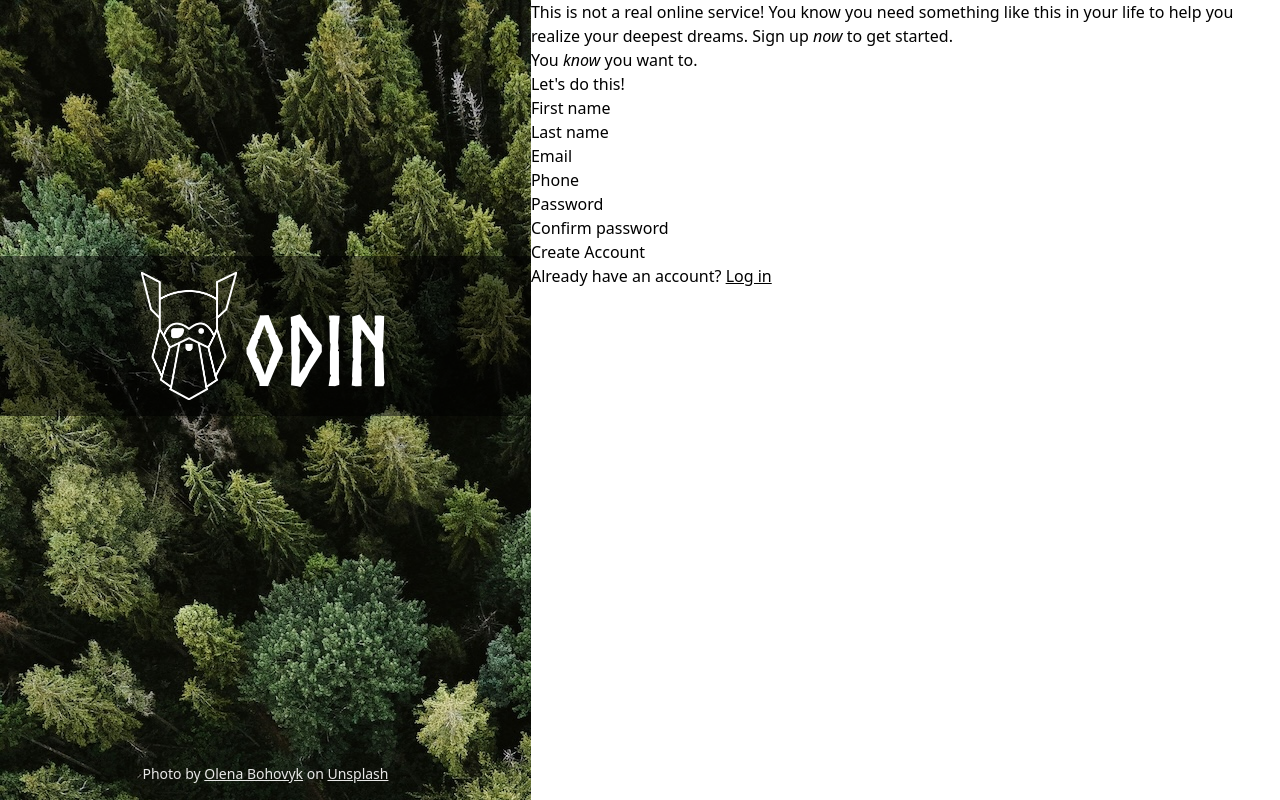
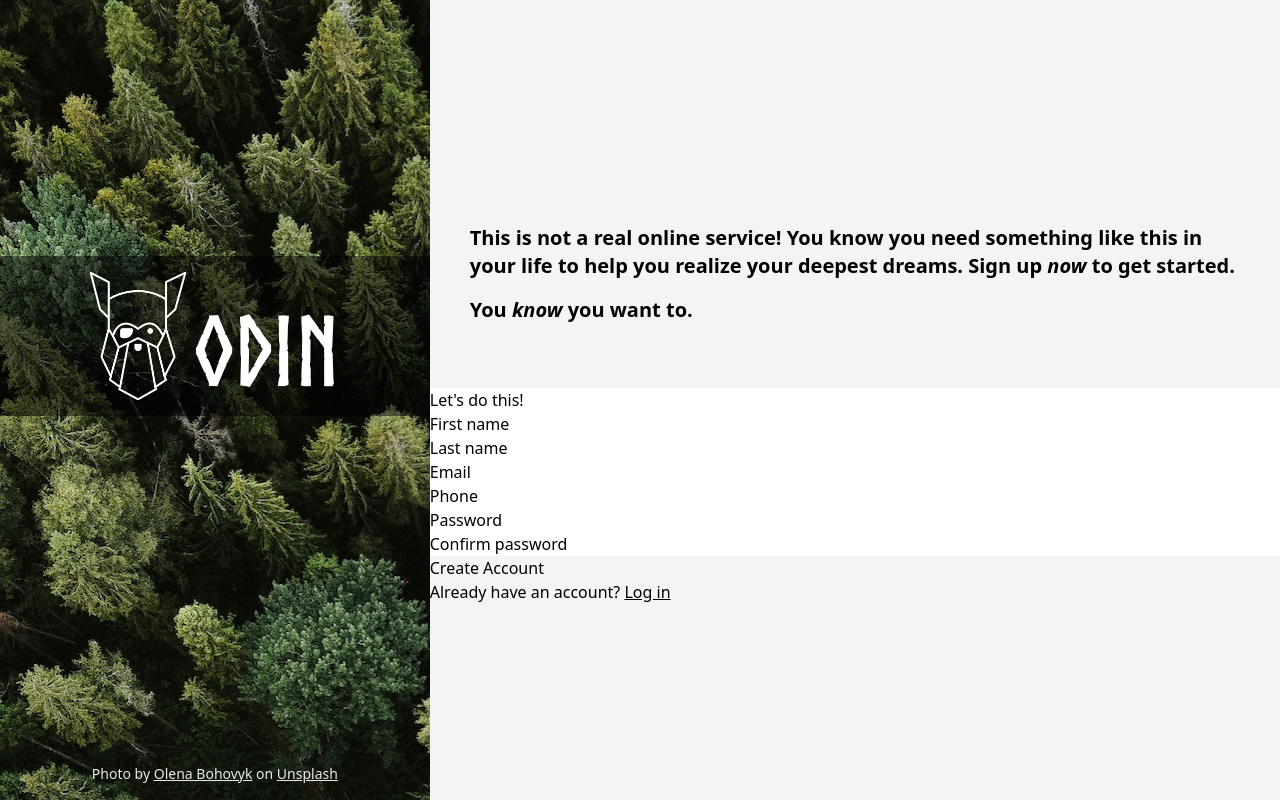
Before and after one commit to alisalemx/top-sign-up-form, a website: page src/index.html in a window 1280 px wide. Drawn offline with Linux system fonts and the light colour scheme.

Commit message:
Add main header styles

```diff
--- a/src/index.html
+++ b/src/index.html
@@ -18,14 +18,14 @@
         <p class="text-center text-sm text-white/90">Photo by <a href="https://unsplash.com/@olenkasergienko?utm_content=creditCopyText&utm_medium=referral&utm_source=unsplash" target="_blank">Olena Bohovyk</a> on <a href="https://unsplash.com/photos/green-pine-tree-during-daytime-3BlVILvh9hM?utm_content=creditCopyText&utm_medium=referral&utm_source=unsplash" target="_blank">Unsplash</a></p>
       </aside>
 
-      <main>
-        <header>
+      <main class="bg-gray-100">
+        <header class="px-10 pt-56 pb-12 text-xl font-semibold [&_p]:mb-4">
           <p>This is not a real online service! You know you need something like this in your life to help you realize your deepest dreams. Sign up <em>now</em> to get started.</p>
           <p>You <em>know</em> you want to.</p>
         </header>
 
         <form action="#" method="POST">
-          <section>
+          <section class="bg-white">
             <h2>Let's do this!</h2>
             <div>
               <label for="first_name">First name</label>
```
Also changed, not shown: src/styles/output.css, 1 other file.
